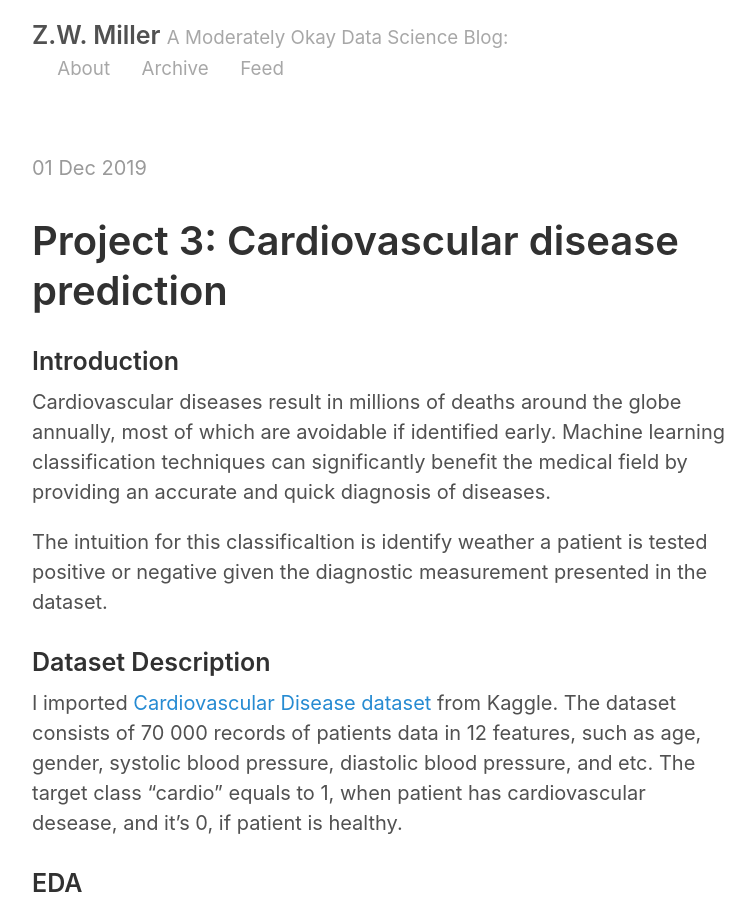
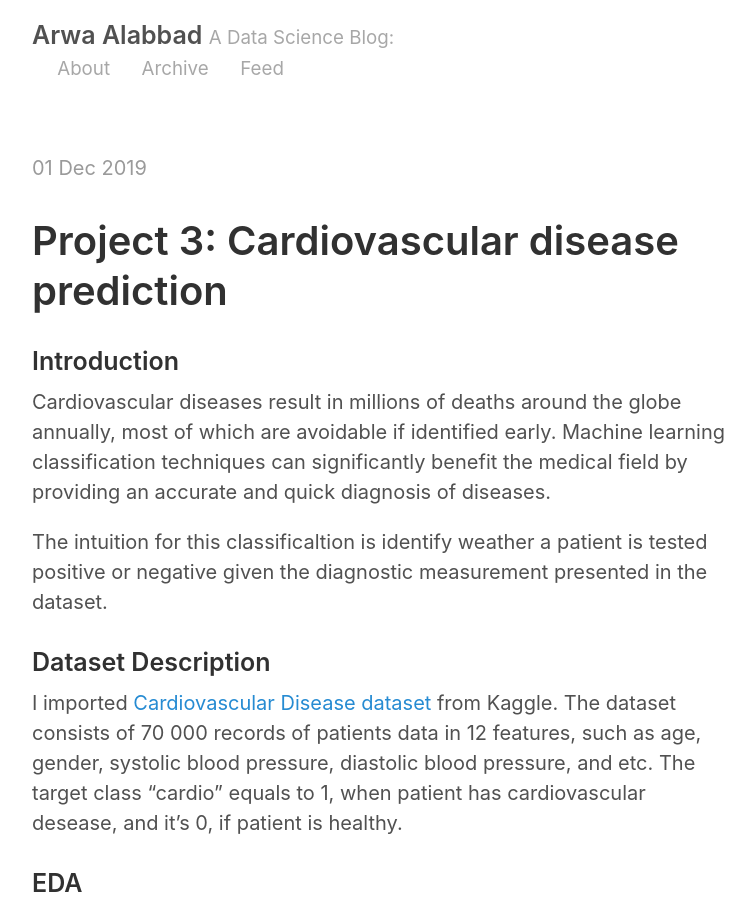
Before and after one commit to arwa1551/arwa1551.github.io, a Jekyll site: the page built from index.html, in a window 1280 px wide and 900 px high. Shown: the whole window, without its empty margins (258-1013 px from the left). Built offline with Jekyll 4.4.1, drawn with Linux system fonts in a browser that asks for light colours; the list of posts is cut into pages by our own code.

Commit message:
Update _config.yml

```diff
--- a/_config.yml
+++ b/_config.yml
@@ -2,8 +2,8 @@
 permalink:           pretty
 
 # Setup
-title:               Z.W. Miller
-tagline:             A Moderately Okay Data Science Blog
+title:               Arwa Alabbad
+tagline:             A Data Science Blog
 url:                 http://arwa1551.github.io
 paginate:            2
 baseurl:             ""
@@ -17,7 +17,7 @@ sass:
 
 # About/contact
 author:
-  name:              Zach Miller
+  name:              Arwa Alabbad
   url:               https://twitter.com/zaglamir
   email:             zach@thisismetis.com
 
```
